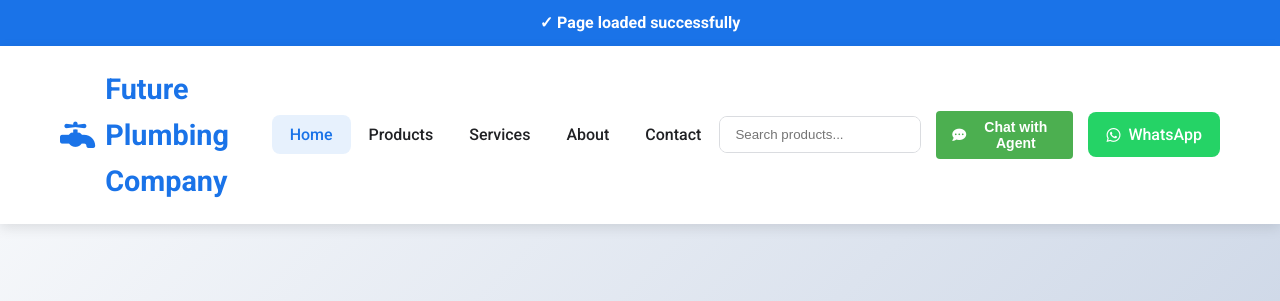
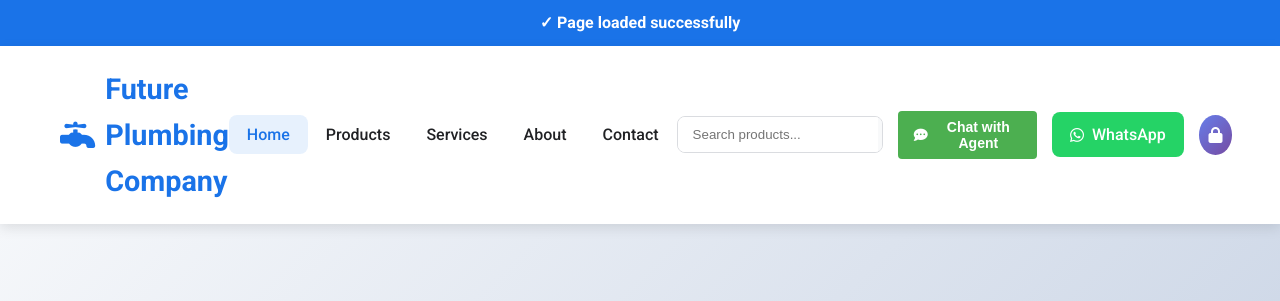
Before and after one commit to abrahamosah74-ux/future-plumbling, a website: page frontend/index.html in a window 1280 px wide. Shown: the top 301 px of the page. Drawn offline with nearby package versions, Linux system fonts and the light colour scheme; no server answers.

Commit message:
Add: Small admin button to header

```diff
--- a/frontend/css/style.css
+++ b/frontend/css/style.css
@@ -203,6 +203,26 @@ h1, h2, h3, h4 {
 .whatsapp-btn:hover {
     background-color: #1da851;
     transform: translateY(-2px);
+}
+
+.admin-btn {
+    display: inline-flex;
+    align-items: center;
+    justify-content: center;
+    width: 40px;
+    height: 40px;
+    background: linear-gradient(135deg, #667eea 0%, #764ba2 100%);
+    color: white;
+    border-radius: 50%;
+    text-decoration: none;
+    font-size: 16px;
+    transition: var(--transition);
+    cursor: pointer;
+}
+
+.admin-btn:hover {
+    transform: scale(1.1);
+    box-shadow: 0 4px 12px rgba(102, 126, 234, 0.4);
 }
 
 .hamburger {
--- a/frontend/index.html
+++ b/frontend/index.html
@@ -43,6 +43,9 @@
                     </button>
                     <a href="https://wa.me/233547085680" class="whatsapp-btn" target="_blank" rel="noopener noreferrer">
                         <i class="fab fa-whatsapp"></i> WhatsApp
+                    </a>
+                    <a href="/admin" class="admin-btn" title="Admin Dashboard">
+                        <i class="fas fa-lock"></i>
                     </a>
                 </div>
                 <div class="hamburger">
```
